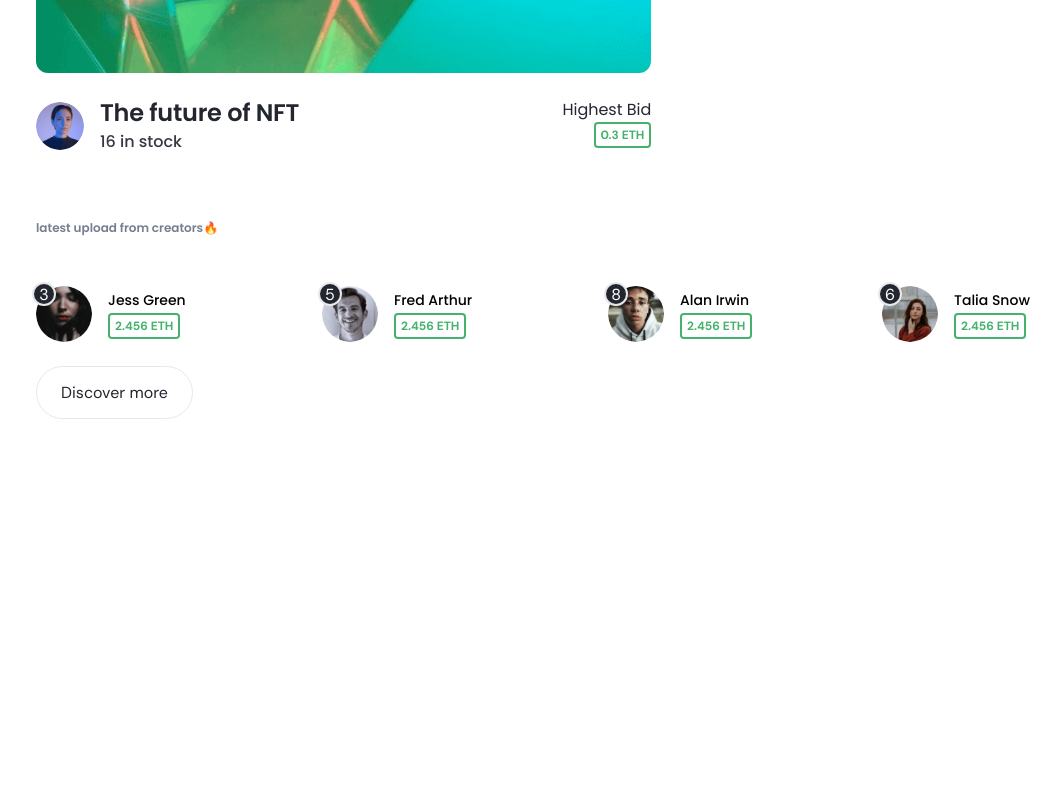
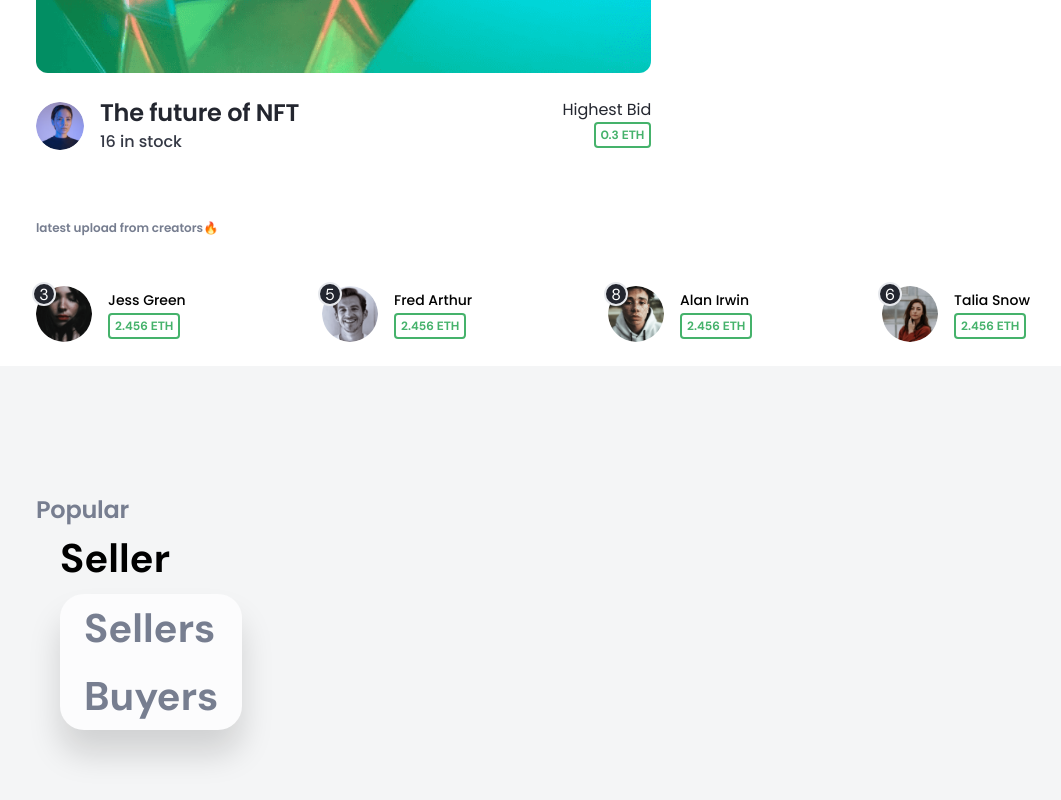
Before and after one commit to Sukhanberliyev/NFT-website, a React (Create React App) app: page / in a window 1280 px wide. Shown: the part 1927-2727 px from the top of the page, without its empty margins (44-1105 px from the left). Before the commit the page ends 2346 px from the top, so only its background shows below. Built offline with nearby package versions, Linux system fonts and the light colour scheme.

Commit message:
add new "Popular section"

```diff
--- /dev/null
+++ b/src/components/Popular/Popular.js
@@ -0,0 +1,20 @@
+import React from "react";
+
+// importing css
+import classes from "./Popular.module.css";
+// importing components
+import Container from "../Layout/Container";
+import PopularTop from "./PopularTop";
+
+const Popular = () => {
+  return (
+    <section className={classes.popular}>
+      <Container>
+        <PopularTop />
+        <div className={classes.popularBottom}></div>
+      </Container>
+    </section>
+  );
+};
+
+export default Popular;
--- /dev/null
+++ b/src/components/Popular/Popular.module.css
@@ -0,0 +1,5 @@
+.popular {
+  overflow: hidden;
+  padding: 128px 0px 268px 0px;
+  background-color: #f4f5f6;
+}
--- /dev/null
+++ b/src/components/Popular/PopularTop.js
@@ -0,0 +1,24 @@
+import React from "react";
+
+// importing css
+import classes from "./PopularTop.module.css";
+
+const PopularTop = () => {
+  return (
+    <div className={classes.popularTop}>
+      <div className={classes.popularBox}>
+        <p className={classes.title}>Popular</p>
+        <div className={classes.select}>
+          <span className={classes.current}>Seller</span>
+          <ul className={classes.list}>
+            <li className={classes.option}>Sellers</li>
+            <li className={classes.option}>Buyers</li>
+          </ul>
+        </div>
+      </div>
+      <div className={classes.field}></div>
+    </div>
+  );
+};
+
+export default PopularTop;
--- /dev/null
+++ b/src/components/Popular/PopularTop.module.css
@@ -0,0 +1,66 @@
+.popularTop {
+  display: flex;
+  align-items: center;
+  margin-bottom: 54px;
+}
+.popularBox {
+  margin-right: auto;
+}
+.title {
+  font-size: 24px;
+  line-height: 1.33333;
+  font-weight: 600;
+  letter-spacing: -0.01em;
+  color: #777e90;
+}
+
+.select {
+  float: none;
+  height: 64px;
+  padding: 0 64px 0 24px;
+  box-shadow: none;
+  background: transparent;
+  border-radius: 32px;
+  border: none;
+  opacity: 1;
+  font-family: 'DM Sans', sans-serif;
+  font-size: 40px;
+  font-weight: 700;
+  line-height: 64px;
+}
+.select::before {
+  content: "";
+  position: absolute;
+  top: 50%;
+  right: 27px;
+  width: 15px;
+  height: 15px;
+}
+
+.current {
+  display: block;
+  overflow: hidden;
+  text-overflow: ellipsis;
+  white-space: nowrap;
+}
+
+.list {
+  right: 0;
+  margin-top: 4px;
+  border: none;
+  border-radius: 24px;
+  background: #FCFCFD;
+  box-shadow: 0px 24px 32px 0 rgb(15 15 15 / 15%);
+  list-style: none;
+}
+
+.option {
+  min-height: auto;
+  padding: 10px 24px;
+  border: none;
+  font-family: 'DM Sans', sans-serif;
+  font-size: 40px;
+  font-weight: 700;
+  line-height: 1.2;
+  color: #777E90;
+}
--- a/src/components/SecondHero/SecondHeroSidebar.js
+++ b/src/components/SecondHero/SecondHeroSidebar.js
@@ -56,7 +56,9 @@ const SecondHeroSidebar = () => {
           </div>
         </li>
       </ul>
-      <OutlineButton>Discover more</OutlineButton>
+      <div className={classes.btn}>
+        <OutlineButton>Discover more</OutlineButton>
+      </div>
     </div>
   );
 };
--- a/src/components/SecondHero/SecondHeroSidebar.module.css
+++ b/src/components/SecondHero/SecondHeroSidebar.module.css
@@ -81,6 +81,9 @@
     margin: 0 12px;
     padding: 0;
   }
+  .btn {
+    display: none;
+  }
 }
 @media (max-width: 1024px) {
   .info {
--- a/src/pages/Home.js
+++ b/src/pages/Home.js
@@ -9,6 +9,7 @@ import creatorImg from "../assets/avatars/creator1.png";
 import creatorImg2 from "../assets/avatars/creator2.png";
 import creatorImg3 from "../assets/avatars/creator3.png";
 import SecondHero from "../components/SecondHero/SecondHero";
+import Popular from "../components/Popular/Popular";
 
 const DUMMY_HERO_SECTION = [
   {
@@ -48,6 +49,7 @@ const Home = () => {
     <Fragment>
       <HeroSection nfts={DUMMY_HERO_SECTION} />
       <SecondHero />
+      <Popular />
     </Fragment>
   );
 };
```
